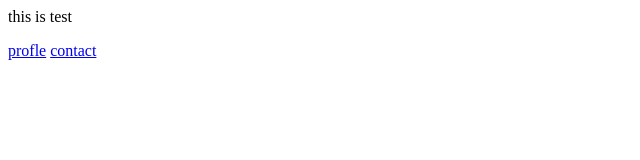
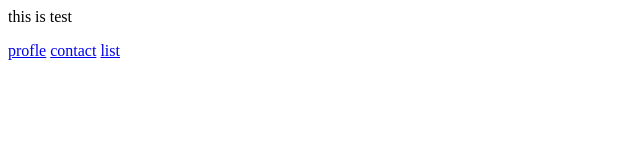
Before and after one commit to mohiysawfta/front, a plain HTML site: page index.html in a window 1280 px wide. Shown: the full height of the page, 0-640 px from the left. Drawn offline with Linux system fonts and the light colour scheme.

Commit message:
Add files via upload

```diff
--- a/index.html
+++ b/index.html
@@ -1,3 +1,4 @@
 <p> this is test</p>
 <a href="profile.html">profle</a>
 <a href="contact.html">contact</a>
+<a href="list.html">list </a>
```
